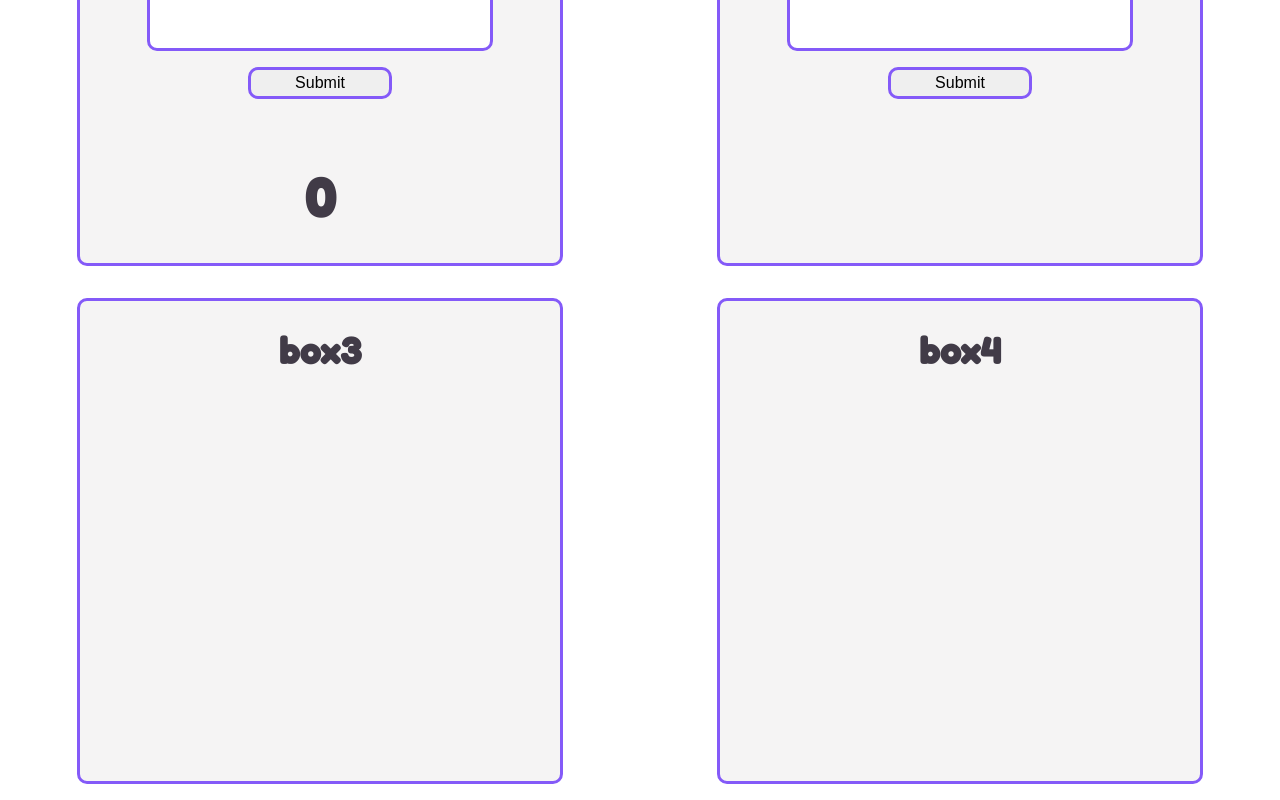
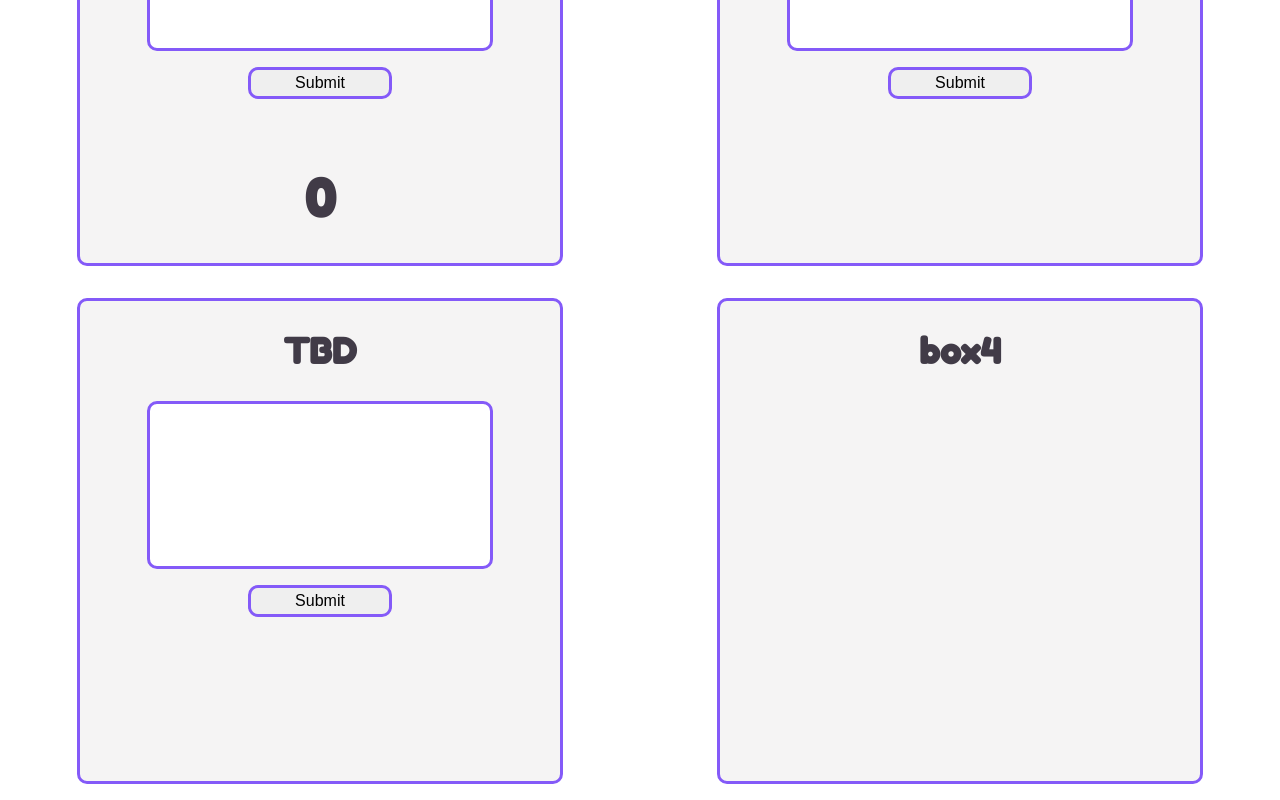
Before and after one commit to KevinRay13/Playground, a React (Create React App) app: page / in a window 1280 px wide. Shown: the part 408-1208 px from the top of the page. Built offline with nearby package versions, Linux system fonts and the light colour scheme.

Commit message:
Toy problem 3 setup frame

```diff
--- a/src/App.js
+++ b/src/App.js
@@ -1,6 +1,7 @@
 import React from 'react';
 import ToyProblem1 from './components/ToyProblem1';
 import ToyProblem2 from './components/ToyProblem2';
+import ToyProblem3 from './components/ToyProblem3';
 
 import './App.css';
 
@@ -22,7 +23,8 @@ function App() {
         </div>
         <div className='box'>
           {' '}
-          <h2>box3</h2>{' '}
+          <h2>TBD</h2>
+          <ToyProblem3 />
         </div>
         <div className='box'>
           {' '}
--- a/src/components/ToyProblem3.js
+++ b/src/components/ToyProblem3.js
@@ -0,0 +1,34 @@
+import React, { Component } from 'react';
+import '../App.css';
+
+class ToyProblem1 extends Component {
+  constructor() {
+    super();
+    this.state = {};
+  }
+  handleChange(event) {
+    this.setState({ value: event.target.value });
+  }
+  getCount = event => {
+    this.setState({});
+    event.preventDefault();
+  };
+
+  render() {
+    return (
+      <div>
+        <form onSubmit={event => this.getCount(event)} className='VCCont'>
+          <input
+            type='text'
+            value={this.state.value}
+            onChange={event => this.handleChange(event)}
+            className='VCInput'
+          />
+          <input type='submit' className='VCSubmit' />
+        </form>
+        <h3 className='VCCount'>{this.state.count}</h3>
+      </div>
+    );
+  }
+}
+export default ToyProblem1;
```
